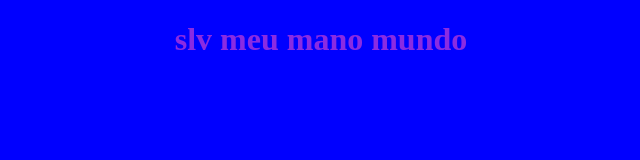
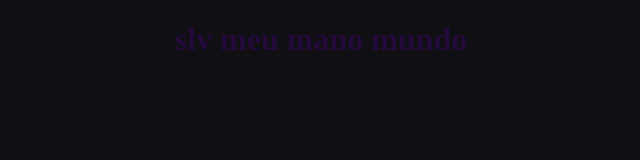
Before and after one commit to paulolima12/materialIW, a plain HTML site: page index.html in a window 1280 px wide. Shown: the whole page, without its empty margins (319-959 px from the left). Drawn offline with Linux system fonts and the light colour scheme.

Commit message:
mudanca do banner

```diff
--- a/css/style.css
+++ b/css/style.css
@@ -1,10 +1,10 @@
 body
 		{
-			background-color: blue;
+			background-color: rgb(16, 16, 20);
 		}
 
 		h1
 		{
-			color: blueviolet;
+			color: rgb(35, 10, 58);
 			text-align: center;
 		}
```
